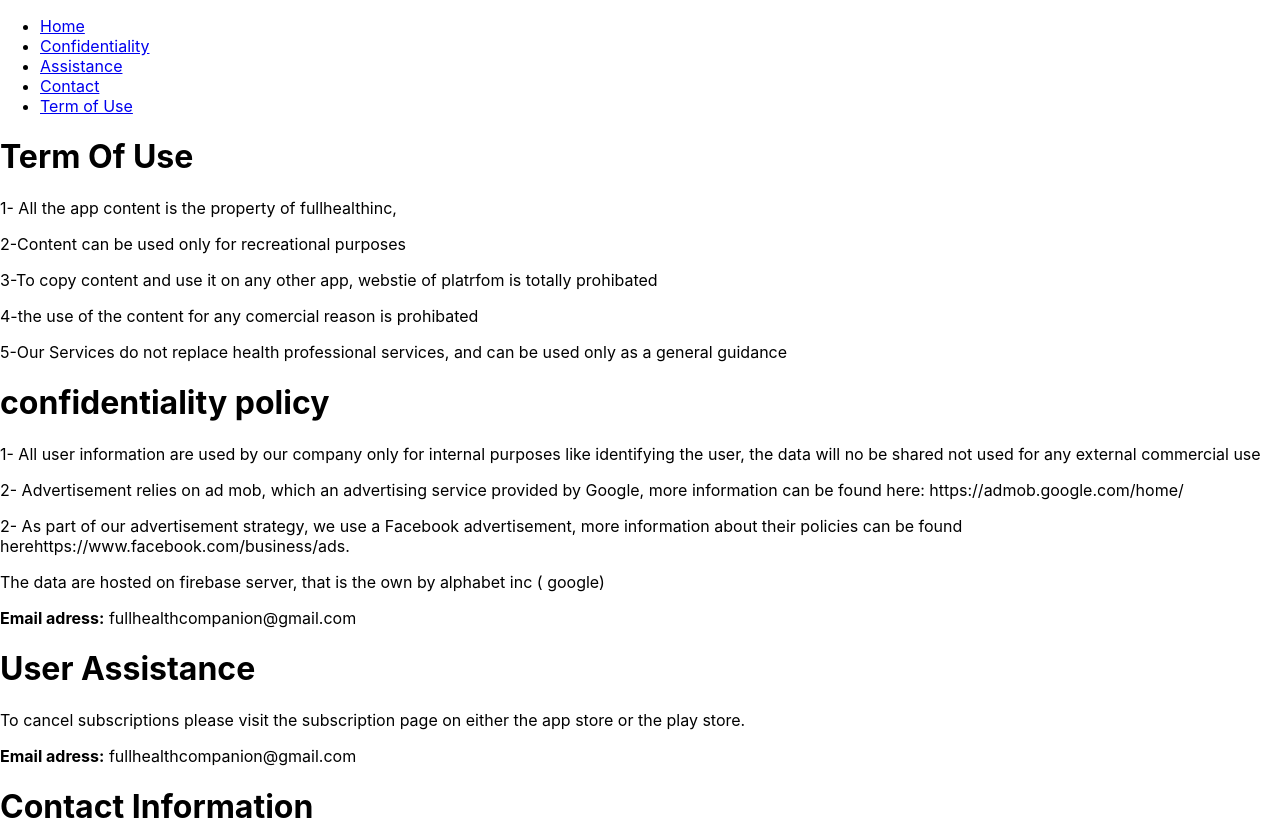
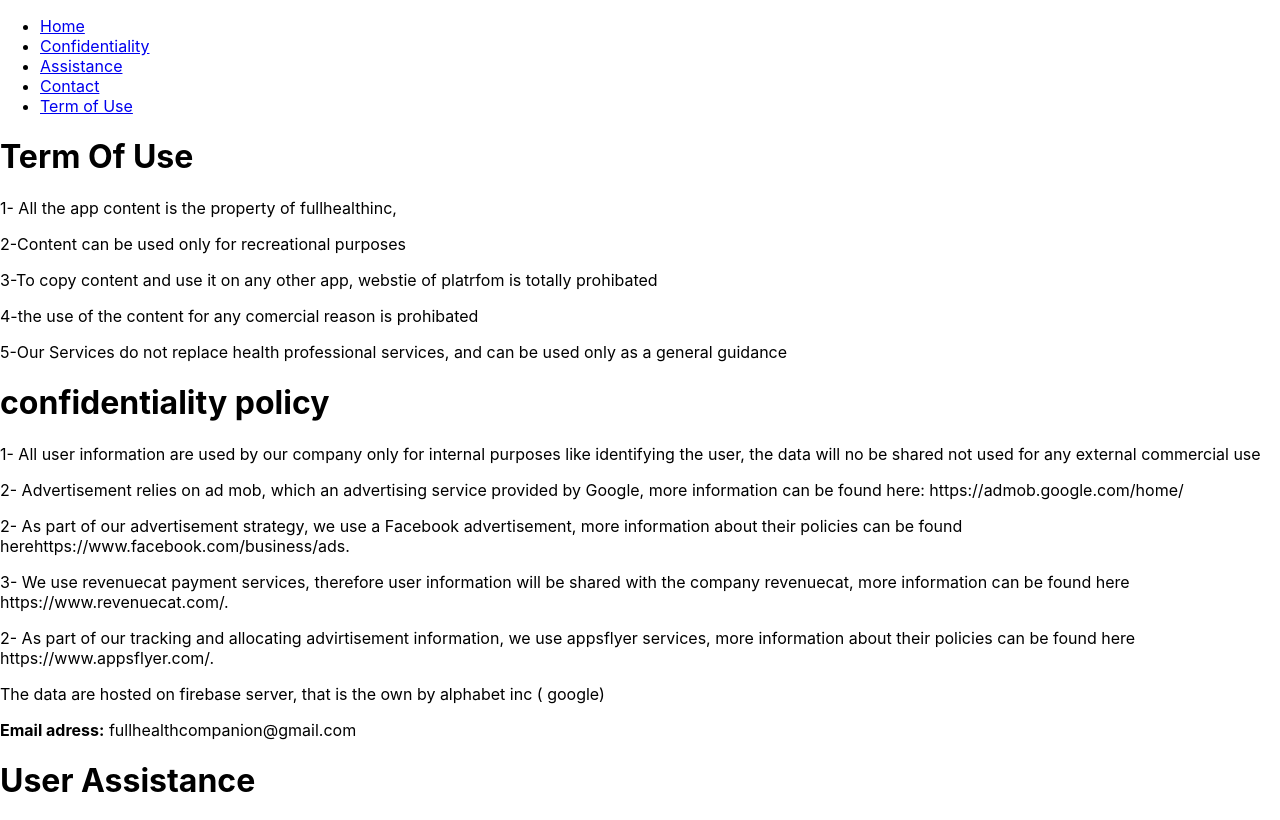
Before and after one commit to selimbenmrad/FullHealthInc, a React (Create React App) app: page / in a window 1280 px wide. Shown: the top 820 px of the page. Built offline with nearby package versions, Linux system fonts and the light colour scheme.

Commit message:
selim update confidientiality poolicyt

```diff
--- a/src/Confidentiality.js
+++ b/src/Confidentiality.js
@@ -14,6 +14,14 @@ function Assistance() {
     <p> 2- As part of our advertisement strategy, we use a Facebook advertisement, more information about their policies can be found herehttps://www.facebook.com/business/ads.
     </p>
 
+
+    <p> 3- We use revenuecat payment services, therefore user information will be shared with the company revenuecat, more information can be found here https://www.revenuecat.com/.
+    </p>
+
+    <p> 2- As part of our tracking and allocating advirtisement information, we use appsflyer services, more information about their policies can be found here https://www.appsflyer.com/.
+    </p>
+
+
       <p> The data are hosted on firebase server, that is the own by alphabet inc ( google)</p>
    <p><b> Email adress:</b> fullhealthcompanion@gmail.com </p>
       </body>
```
